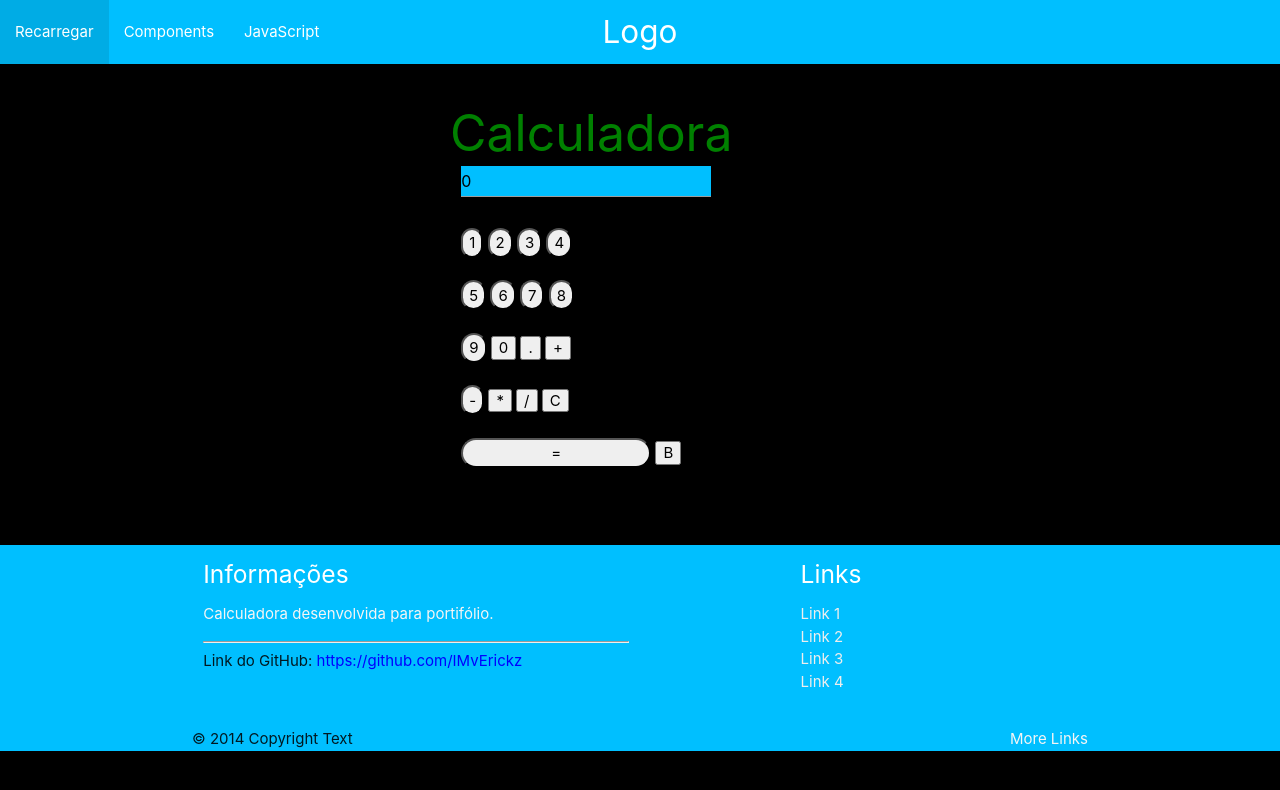
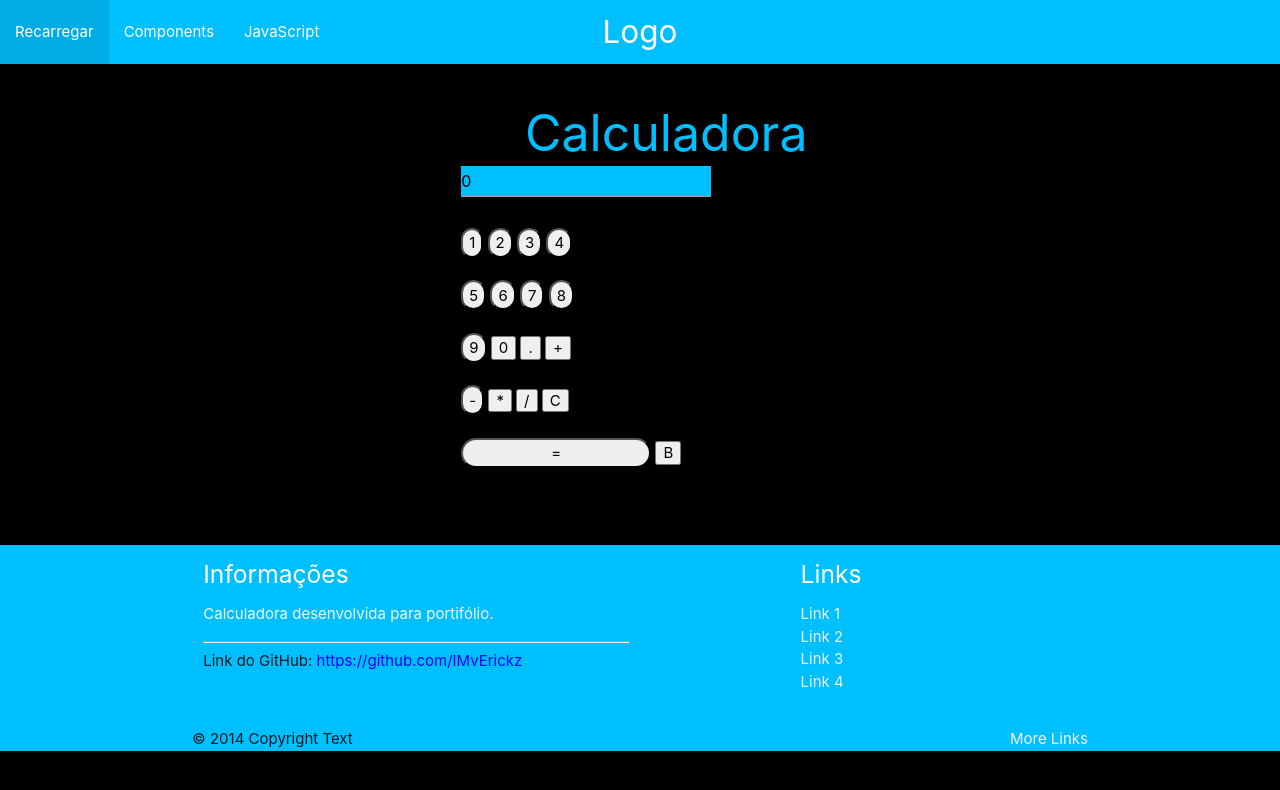
Before and after one commit to IMvErickz/Calculadora-Pessoal, a website: page index.html in a window 1280 px wide. Drawn offline with nearby package versions, Linux system fonts and the light colour scheme.

Commit message:
modified the tittle position

```diff
--- a/style.css
+++ b/style.css
@@ -79,8 +79,8 @@
 }
 
 #tittle {
-    color: green;
-    margin-left: 30rem;
+    color: #00BFFF;
+    margin-left: 35rem;
     font-size: 50px;
     block-size: 2rem;
 }
```
